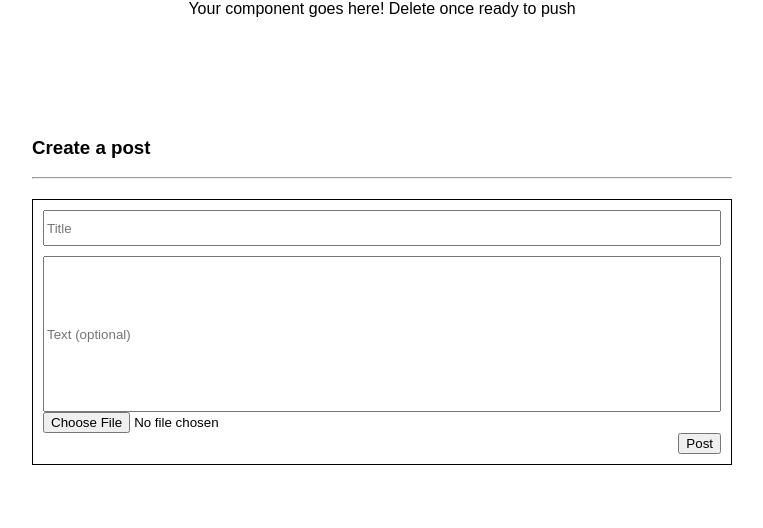
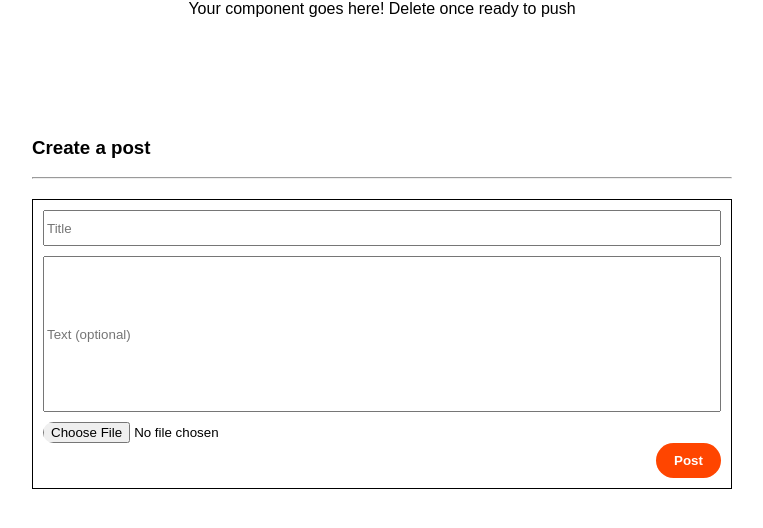
Before and after one commit to SEI-Buffleheads/Breddit-The-Better-Reddit, a React (Create React App) app: page / in a window 1280 px wide. Shown: the top 528 px of the page, without its empty margins (258-1021 px from the left). Built offline with nearby package versions, Linux system fonts and the light colour scheme.

Commit message:
more css create post

```diff
--- a/src/components/CreatePost/CreatePost.css
+++ b/src/components/CreatePost/CreatePost.css
@@ -1,3 +1,7 @@
+body {
+
+}
+
 .create-post-container {
   margin: 0 auto;
   padding: 100px;
@@ -33,15 +37,19 @@
 
 #post-text {
   min-height: 150px;
+  margin-bottom: 10px;
 }
 
 .file-flex {
   display: flex;
   flex-direction: row;
+  justify-content: flex-start;
 }
 
 #file-button {
-  justify-content: flex-start;
+  border-radius: 3em;
+  border: none;
+  min-width: 70px;
 }
 
 .post-button-flex {
@@ -51,4 +59,15 @@
 }
 
 #post-button {
+  border-radius: 3em;
+  border: none;
+  padding: 10px;
+  min-width: 65px;
+  font-weight: bold;
+  background-color: #ff4500;
+  color: white;
 }
+
+.myClickState {
+  border-color: lime;
+}
--- a/src/components/CreatePost/CreatePost.jsx
+++ b/src/components/CreatePost/CreatePost.jsx
@@ -1,5 +1,7 @@
 import React from 'react'
 import "./CreatePost.css"
+
+
 
 function CreatePost() {
   return (
@@ -15,7 +17,7 @@ function CreatePost() {
         </div>
 
         <div className="file-flex">
-          <form action="/url" method="GET">
+          <form action="/url" method="GET" >
             <input type="file" id="file-button"/>
           </form>
         </div>
```
